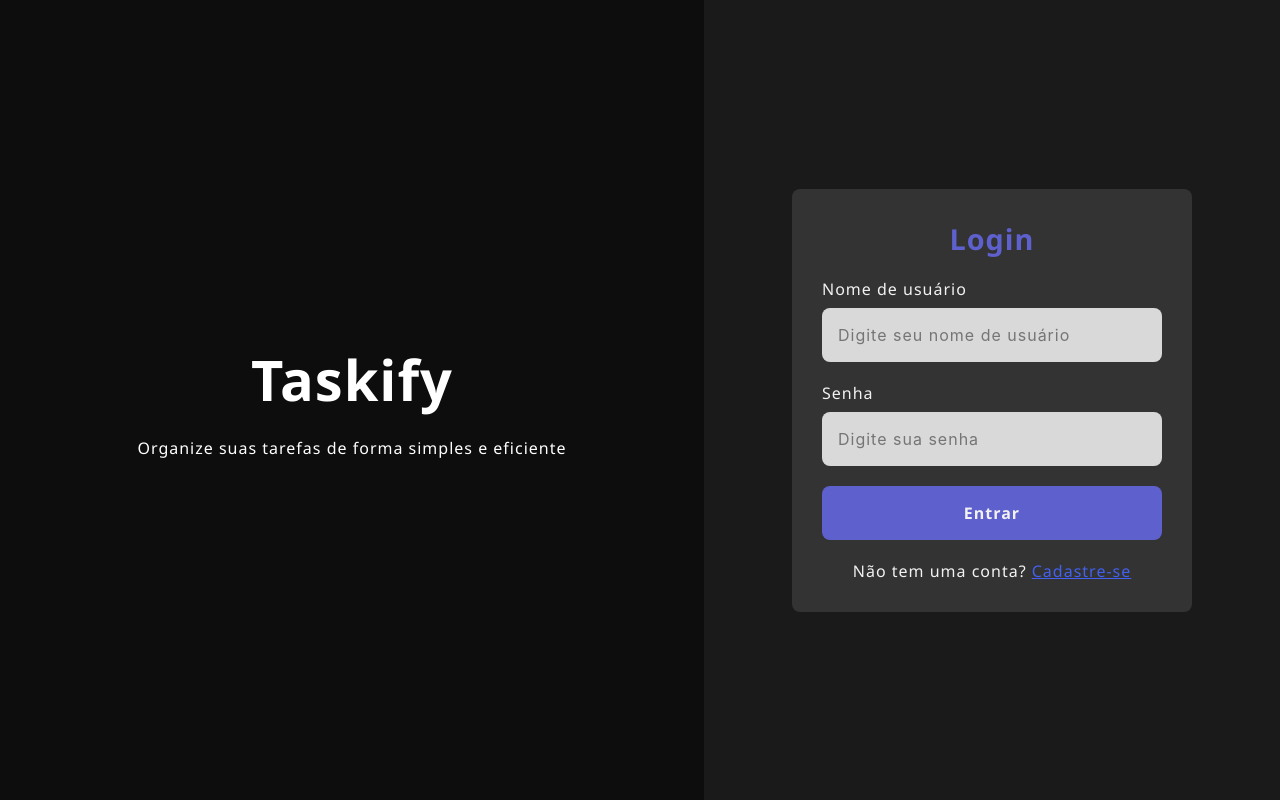
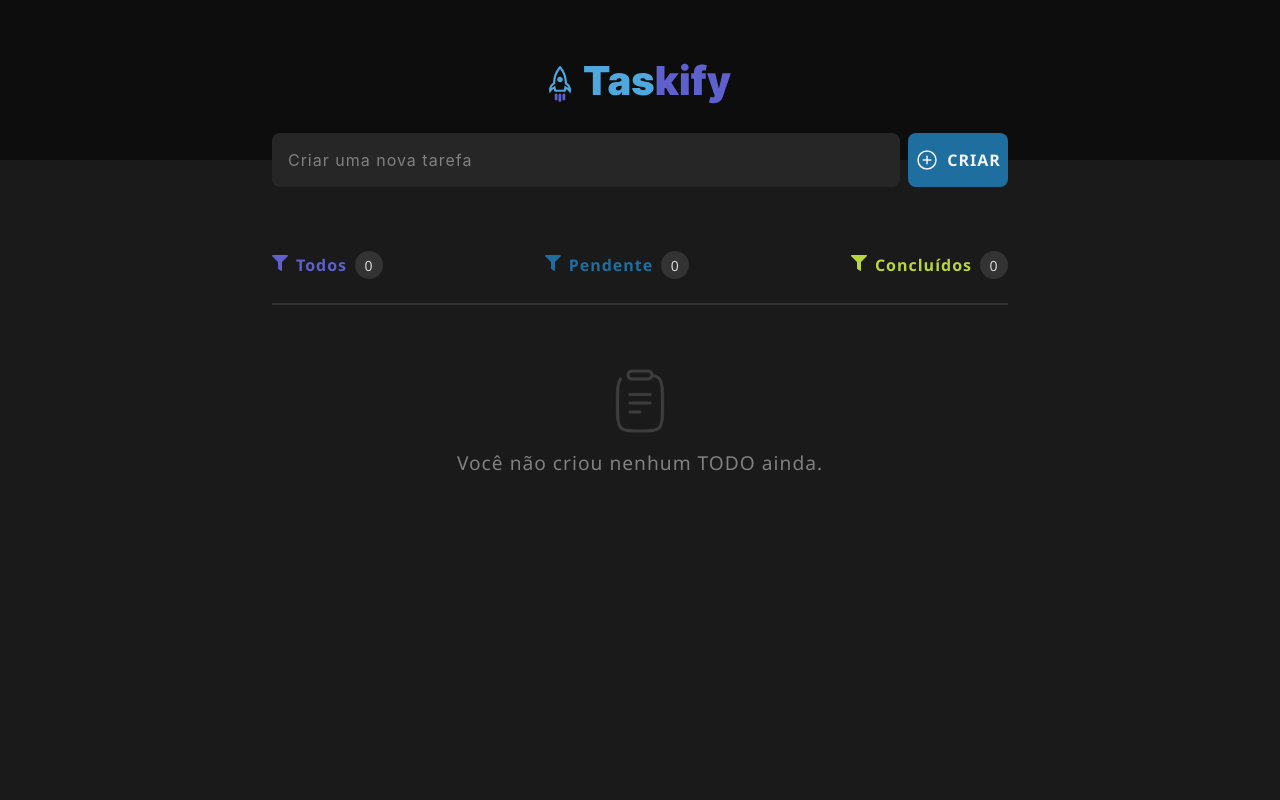
Before and after one commit to duccini/taskify-frontend, a React (Vite) app: page /home in a window 1280 px wide. Before the commit this address led to /. Built offline with nearby package versions, Linux system fonts and the light colour scheme; sample sign-in values are in the browser's storage.

Commit message:
consumo api, login

```diff
--- a/src/components/Auth/Auth.module.css
+++ b/src/components/Auth/Auth.module.css
@@ -81,7 +81,7 @@
 
   padding: 0 1rem;
 
-  color: var(--gray-100);
+  color: var(--gray-700);
 }
 
 .submitButton {
--- a/src/components/Auth/LoginForm.tsx
+++ b/src/components/Auth/LoginForm.tsx
@@ -3,6 +3,7 @@ import { zodResolver } from "@hookform/resolvers/zod";
 import { useNavigate } from "react-router-dom";
 import { loginSchema, LoginFormData } from "../../schemas/auth";
 import styles from "./Auth.module.css";
+import { loginUser } from "../../services/authService";
 
 const LoginForm = () => {
   const navigate = useNavigate();
@@ -15,14 +16,15 @@ const LoginForm = () => {
     resolver: zodResolver(loginSchema),
   });
 
-  const onSubmit = (data: LoginFormData) => {
-    console.log("Dados de login:", data);
+  const onSubmit = async (data: LoginFormData) => {
+    const { username, password } = data;
 
-    // Consumo da API
-
-    localStorage.setItem("user", JSON.stringify({ username: data.username }));
-
-    //navigate("/home");
+    try {
+      await loginUser({ username, password });
+      navigate("/home");
+    } catch (err: any) {
+      console.log(err.message);
+    }
   };
 
   return (
--- a/src/routes/ProtectedRoute.tsx
+++ b/src/routes/ProtectedRoute.tsx
@@ -6,9 +6,7 @@ type ProtectedRouteProps = {
 };
 
 const ProtectedRoute = ({ children }: ProtectedRouteProps) => {
-  // Simulando verificação se o usuário está autenticado
-  // Em um aplicativo real, isso seria verificado com um token de autenticação
-  const isAuthenticated = localStorage.getItem("user") !== null;
+  const isAuthenticated = localStorage.getItem("taskifyAccessToken") !== null;
 
   if (!isAuthenticated) {
     return <Navigate to="/" replace />;
```
